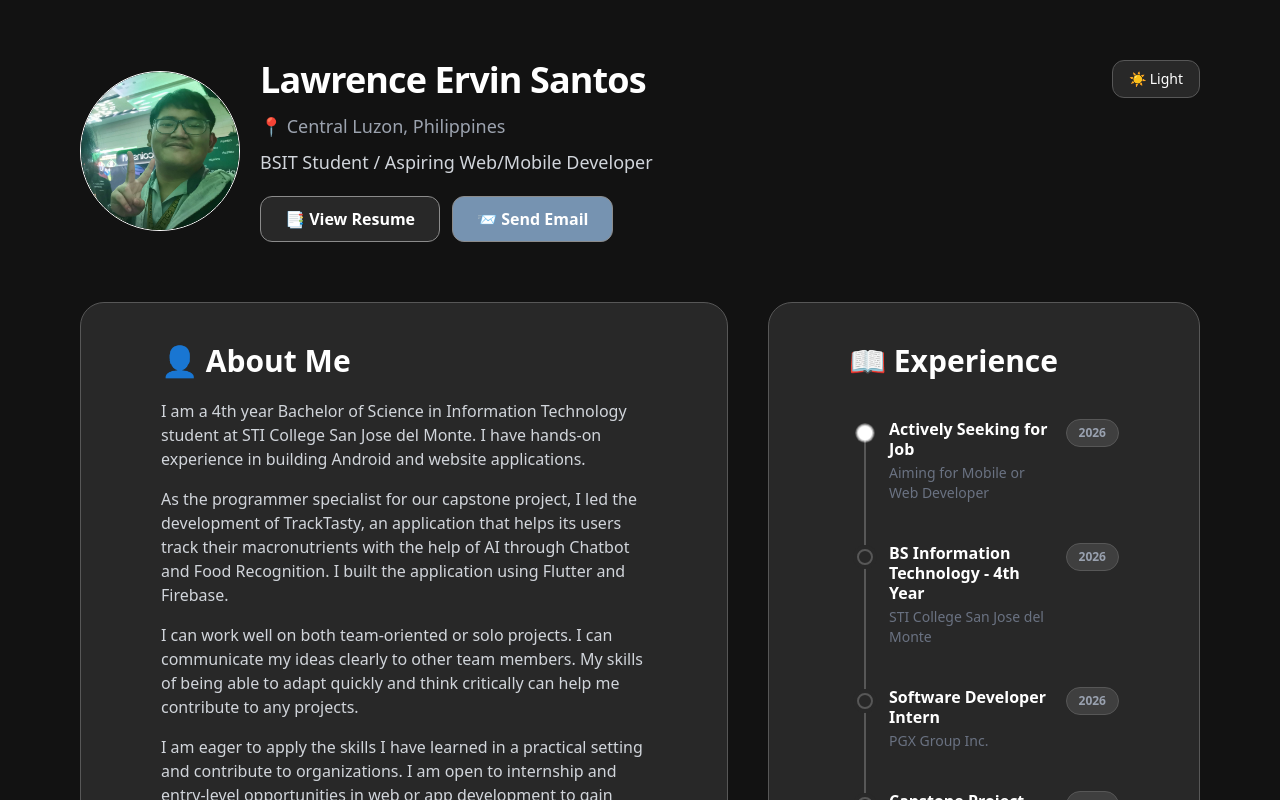
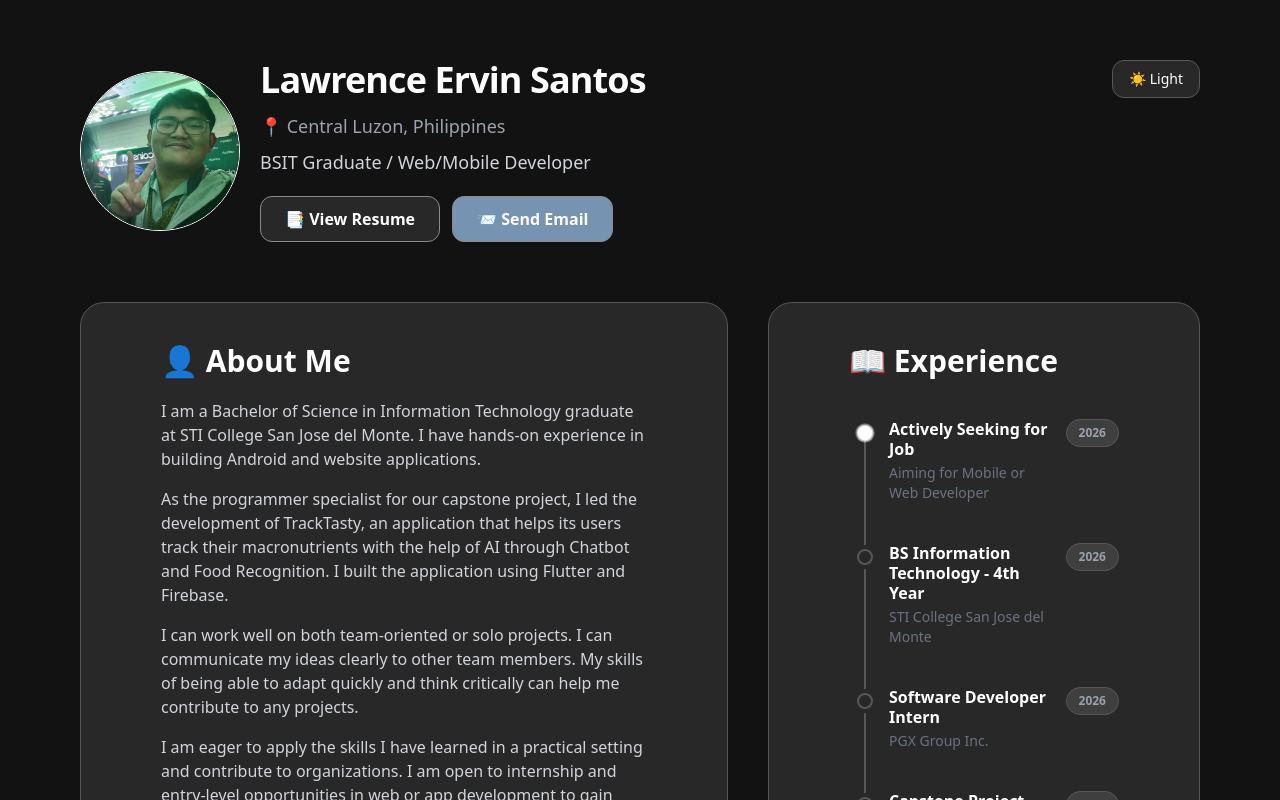
Before and after one commit to Xeno-bytes/Portfolio-Website, a React (Vite) app: page / in a window 1280 px wide. Shown: the top 800 px of the page. Built offline with nearby package versions, Linux system fonts and the light colour scheme.

Commit message:
Updated details

```diff
--- a/src/AboutMe.jsx
+++ b/src/AboutMe.jsx
@@ -11,7 +11,7 @@ function AboutMe() {
 
             <div className='space-y-4'>
               <p className=''>
-                I am a 4th year Bachelor of Science in Information Technology student at STI College San Jose del Monte. I have hands-on experience in building Android and website applications.
+                I am a Bachelor of Science in Information Technology graduate at STI College San Jose del Monte. I have hands-on experience in building Android and website applications.
               </p>
 
               <p className=''>
--- a/src/Overview.jsx
+++ b/src/Overview.jsx
@@ -14,7 +14,7 @@ function Overview({ onViewResume }) {
             </h1>
             <div className='space-y-2'>
               <p className='text-lg text-text-primary-light'>📍 Central Luzon, Philippines</p>
-              <p className='text-lg text-text-secondary'>BSIT Student / Aspiring Web/Mobile Developer</p>
+              <p className='text-lg text-text-secondary'>BSIT Graduate / Web/Mobile Developer</p>
             </div>
             <div className='flex flex-wrap justify-center md:justify-start gap-3 pt-2'>
             <button
--- a/src/TechStack.jsx
+++ b/src/TechStack.jsx
@@ -32,6 +32,7 @@ function Experience() {
     'Adaptability': '🦎',
     'Time Management': '⏳',
     'Communication': '💬',
+    'Collaboration': '🤝',
     'Critical Thinker': '🧠',
     'Giving and Receiving Feedback': '👂'
   };
```
